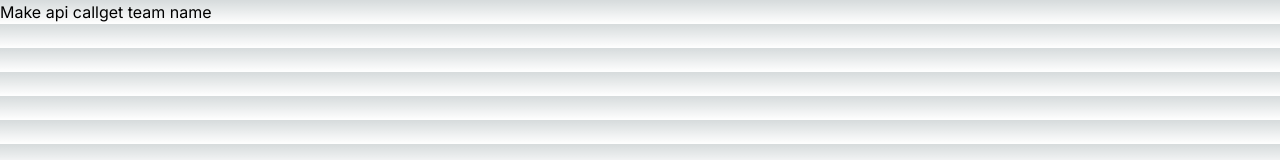
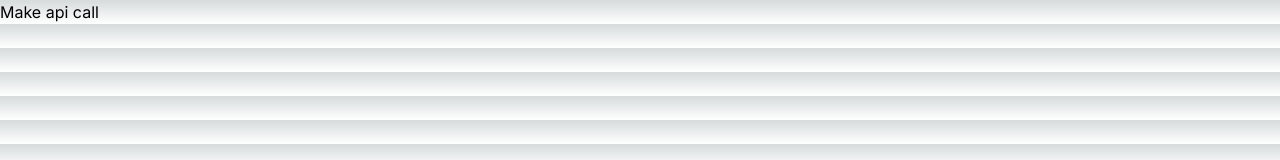
Before and after one commit to ryansummerlin/nfl-trivia-grid, a Next.js app in the folder nfl-trivia-grid/: page /gridfetch in a window 1280 px wide. Shown: the top 160 px of the page. Built offline with nearby package versions, Linux system fonts and the light colour scheme.

Commit message:
deleted playerData page

```diff
--- a/nfl-trivia-grid/app/gridfetch/page.tsx
+++ b/nfl-trivia-grid/app/gridfetch/page.tsx
@@ -7,16 +7,15 @@ export default function Page() {
         })
     }
 
-    const getTeamName = async() => {
-        await fetch('api/teamName', {
-            method: 'GET'
-        })
-    }
+    // const getTeamName = async() => {
+    //     await fetch('api/teamName', {
+    //         method: 'GET'
+    //     })
+    // }
 
     return (
         <main>
             <button onClick={makeAPICall}>Make api call</button>
-            <button onClick={getTeamName}>get team name</button>
         </main>
 
         )
--- a/nfl-trivia-grid/app/ui/playerdata.tsx
+++ /dev/null
@@ -1,12 +0,0 @@
-// import getNFLPlayerData from '@/app/lib/actions';
-import { GET } from '@/app/playerdata/route';
-
-export default async function PlayerData() {
-    const data = await GET();
-
-    return (
-        <main>
-            <p>{data}</p>
-        </main>
-    )
-}
```
